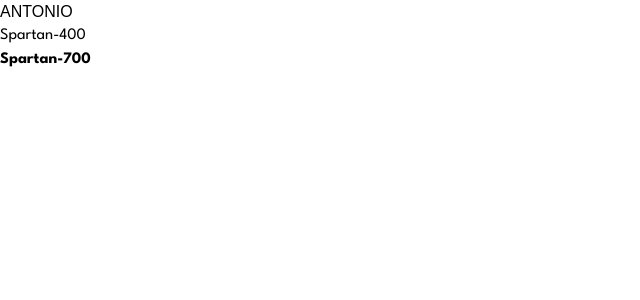
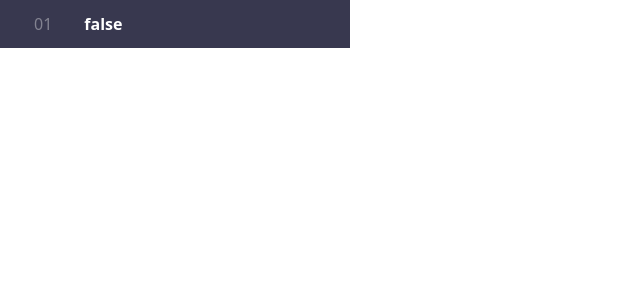
Before and after one commit to AlsoPeters/fem-planets-fact-site, a Next.js app: page / in a window 1280 px wide. Shown: the top 300 px of the page, without its empty margins (0-640 px from the left). Built offline with nearby package versions, Linux system fonts and the light colour scheme; a web font is replaced by a local one.

Commit message:
working on Button component logic with classNames library

```diff
--- a/package.json
+++ b/package.json
@@ -9,6 +9,7 @@
     "lint": "next lint"
   },
   "dependencies": {
+    "classnames": "^2.3.2",
     "next": "12.3.1",
     "react": "18.2.0",
     "react-dom": "18.2.0",
--- /dev/null
+++ b/src/components/Button.tsx
@@ -0,0 +1,26 @@
+import React, { useState } from 'react';
+import classNames from 'classnames';
+
+export default function Button() {
+  const [wasClicked, setWasClicked] = useState(false);
+
+  const defaultStyle =
+    'bg-blue-light border-2 border-blue-light flex items-center w-[350px] h-12 leading-[11px]';
+
+  const buttonStyle = classNames(defaultStyle, {
+    'bg-black border-2 border-gray-dark flex items-center w-[350px] h-12 leading-[11px] hover:bg-gray-dark':
+      !wasClicked,
+  });
+
+  return (
+    <button onClick={() => setWasClicked(!wasClicked)} className={buttonStyle}>
+      <div className='text-gray px-8'>01</div>
+      <div className='text-white font-bold'>{`${wasClicked}`}</div>
+    </button>
+  );
+}
+//bg-blue-light border-blue-light
+
+//active = border-2 bg-green border-green h-12 w-[350px] flex items-center leading-[11px] font-spartan
+
+//button style = border-2 bg-black h-12 w-[350px] flex items-center font-spartan leading-[11px]
--- a/src/pages/index.tsx
+++ b/src/pages/index.tsx
@@ -1,5 +1,6 @@
 import type { NextPage } from 'next';
 import Head from 'next/head';
+import Button from '../components/Button';
 
 const Home: NextPage = () => {
   return (
@@ -10,9 +11,7 @@ const Home: NextPage = () => {
         <link rel='icon' href='/favicon.ico' />
       </Head>
       <main>
-        <p className='font-antonio'>ANTONIO</p>
-        <p className='font-spartan'>Spartan-400</p>
-        <p className='font-spartan font-bold'>Spartan-700</p>
+        <Button />
       </main>
     </>
   );
```
Also changed, not shown: 1 other file (tests, documents, lock files or other folders).
